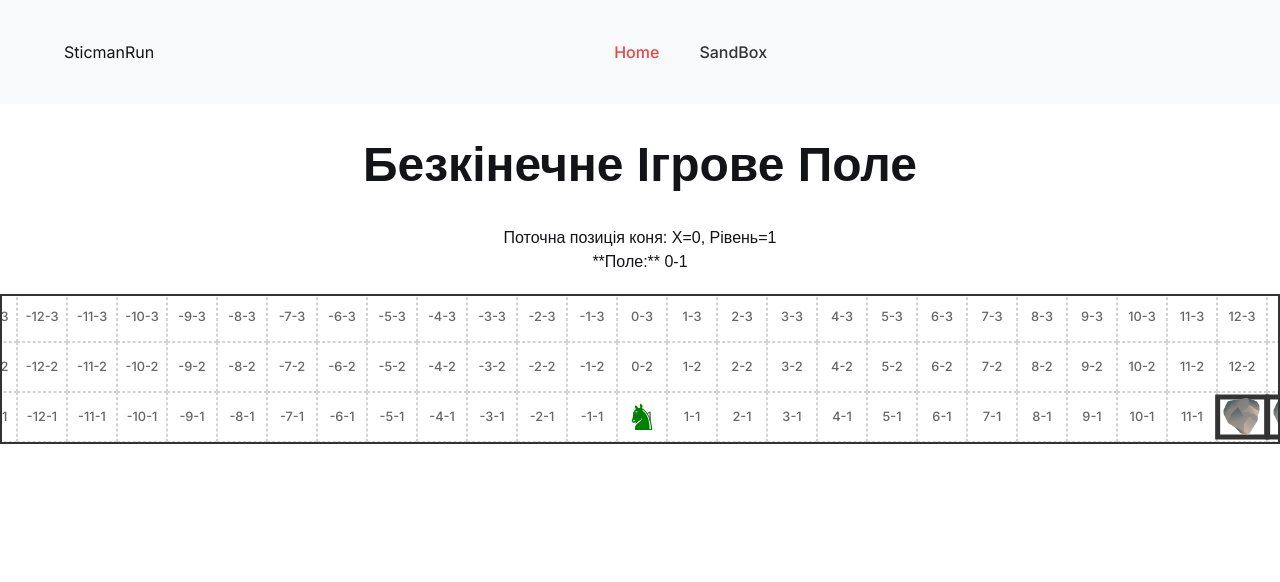
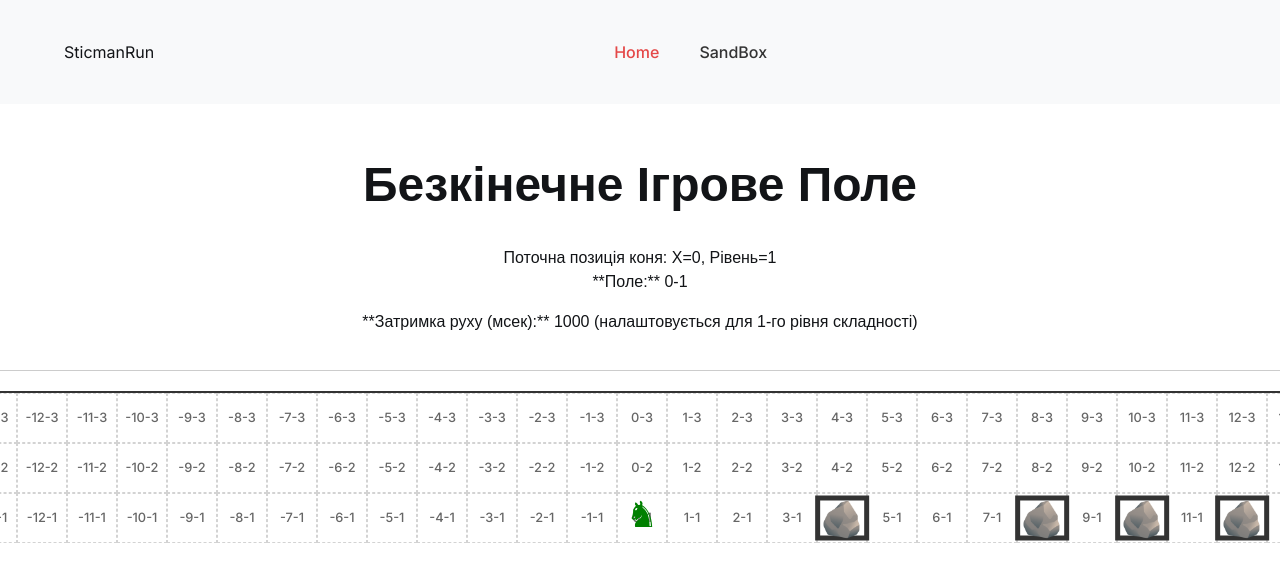
Before and after one commit to blackkat02/sticmanRun, a React (Vite) app: page / in a window 1280 px wide. Shown: the top 582 px of the page. Built offline with nearby package versions, Linux system fonts and the light colour scheme; a web font is replaced by a local one.

Commit message:
Fix: Improve game board positioning

```diff
--- a/package.json
+++ b/package.json
@@ -12,6 +12,7 @@
     "format": "prettier --write ."
   },
   "dependencies": {
+    "@react-spring/web": "^10.0.1",
     "@reduxjs/toolkit": "^2.8.2",
     "axios": "^1.9.0",
     "clsx": "^2.1.1",
--- a/src/components/Cell/Cell.jsx
+++ b/src/components/Cell/Cell.jsx
@@ -15,11 +15,10 @@ export const Cell = ({ x, y, level, children }) => {
     cursor: 'default',
     backgroundColor: 'white',
     position: 'relative',
-    // IMPORTANT: REMOVE transform: 'scaleY(-1)' from here.
-    // Text will now appear correctly without flipping, as the grid itself is not flipped.
+    // !!! ПЕРЕКОНАЙСЯ, ЩО ЦЬОГО РЯДКА ТУТ НЕМАЄ: !!!
+    // transform: 'scaleY(-1)',
   };
 
-  // Display coordinates as X-Level (1-indexed level)
   const displayCoord = `${x}-${level + 1}`;
 
   return (
--- a/src/components/GameBoard/GameBoard.jsx
+++ b/src/components/GameBoard/GameBoard.jsx
@@ -1,95 +1,95 @@
 // GameBoard.jsx
 import React, { useRef, useEffect, useState } from 'react';
+import { useSpring, animated } from '@react-spring/web';
 import { Cell } from '../Cell/Cell.jsx';
 import Sticman from '../Sticman/Sticman.jsx';
 import Stone from '../Stone/Stone.jsx';
 
 export const GameBoard = ({ playerPosition }) => {
-  const cellSize = 50; // Cell size in pixels
-  const numberOfLevels = 3; // Number of vertical levels
+  const cellSize = 50;
+  const numberOfLevels = 3;
 
-  const boardContainerRef = useRef(null); // Ref for the outer container (visible viewport)
-  const gridRef = useRef(null); // Ref for the inner grid container (the one that moves)
-  const [containerWidth, setContainerWidth] = useState(0); // State for the container's width
+  const gameBoardRef = useRef(null);
+  const [parentContainerWidth, setParentContainerWidth] = useState(0);
 
-  // Effect to update container width on mount and window resize
   useEffect(() => {
-    const updateContainerWidth = () => {
-      if (boardContainerRef.current) {
-        setContainerWidth(boardContainerRef.current.offsetWidth);
+    const updateParentContainerWidth = () => {
+      if (gameBoardRef.current && gameBoardRef.current.parentElement) {
+        setParentContainerWidth(gameBoardRef.current.parentElement.offsetWidth);
+      } else {
+        setParentContainerWidth(window.innerWidth);
       }
     };
 
-    updateContainerWidth(); // Call on initial render
-    window.addEventListener('resize', updateContainerWidth); // Add resize listener
+    updateParentContainerWidth();
+    window.addEventListener('resize', updateParentContainerWidth);
 
     return () => {
-      window.removeEventListener('resize', updateContainerWidth); // Cleanup listener
+      window.removeEventListener('resize', updateParentContainerWidth);
     };
   }, []);
 
-  // Calculate the number of cells to render horizontally based on container width and a buffer
-  const bufferCells = 10; // Buffer cells on each side (total buffer 20)
-  const cellsToRenderHorizontally = Math.ceil(containerWidth / cellSize) + (bufferCells * 2);
+  const bufferCells = 20; // Збільшимо буфер ще більше для надійності
 
-  // Effect to apply the scroll transformation to the grid
-  useEffect(() => {
-    if (gridRef.current && containerWidth > 0) {
-      // Calculate the pixel position of the player's logical X coordinate
-      const playerLogicalPixelX = playerPosition.x * cellSize;
+  // Логічний діапазон X-координат, який ми рендеримо.
+  // renderStartX - це мінімальна X-координата, яка буде відображена.
+  // renderEndX - це максимальна X-координата, яка буде відображена.
+  // Це гарантує, що ми завжди рендеримо достатньо клітинок навколо гравця,
+  // включаючи від'ємні координати.
+  const renderStartX = playerPosition.x - Math.floor(parentContainerWidth / (2 * cellSize)) - bufferCells;
+  const renderEndX = playerPosition.x + Math.ceil(parentContainerWidth / (2 * cellSize)) + bufferCells;
+  const totalRenderableCells = renderEndX - renderStartX;
 
-      // Calculate the horizontal scroll position needed to center the player.
-      const playerPixelOffsetInGrid = (playerPosition.x - renderStartX) * cellSize;
+  // !!! КЛЮЧОВЕ ВИПРАВЛЕННЯ: targetTranslateX має утримувати коня в центрі !!!
+  // Це означає, що коли гравець знаходиться на playerPosition.x,
+  // клітинка playerPosition.x має бути по центру батьківського контейнера.
+  // Розглянемо:
+  // (parentContainerWidth / 2) - (cellSize / 2) -> це піксельна позиція центру екрану.
+  // (playerPosition.x - renderStartX) * cellSize -> це піксельна позиція коня ВІДНОСНО початку рендереного гриду.
+  // Щоб перемістити ГРІД так, щоб кінь був по центру екрану, ми беремо центр екрану
+  // і ВІДНІМАЄМО поточну піксельну позицію коня ВІДНОСНО renderStartX.
+  const targetTranslateX = (parentContainerWidth / 2) - (cellSize / 2) - ((playerPosition.x - renderStartX) * cellSize);
 
-      // translateXValue: Value of the offset for gridRef to center the knight.
-      const translateXValue = (containerWidth / 2) - playerPixelOffsetInGrid - (cellSize / 2);
+  const gameBoardSpringProps = useSpring({
+    x: targetTranslateX,
+    config: {
+      tension: 180,
+      friction: 25,
+      mass: 1
+    },
+    immediate: playerPosition.x === 0,
+  });
 
-      // !!! IMPORTANT: NO scaleY(-1) here. Grid will NOT be flipped. !!!
-      gridRef.current.style.transform = `translateX(${translateXValue}px)`;
-    }
-  }, [playerPosition.x, cellSize, containerWidth, cellsToRenderHorizontally]);
-
-  // Styles for the outer game board container (the visible viewport)
-  const boardContainerStyle = {
+  const animatedGameBoardContainerStyle = {
     height: `${numberOfLevels * cellSize}px`,
-    overflow: 'hidden',
-    position: 'relative',
-    width: '100%',
+    position: 'absolute',
+    left: '0px',
+    top: '0px',
+    width: `${totalRenderableCells * cellSize}px`,
     border: '2px solid #333',
-    margin: '20px auto',
     backgroundColor: '#e0f7fa',
   };
 
-  // Styles for the inner grid container (the one that moves)
   const gridStyle = {
     display: 'grid',
-    gridTemplateColumns: `repeat(${cellsToRenderHorizontally}, ${cellSize}px)`,
+    gridTemplateColumns: `repeat(${totalRenderableCells}, ${cellSize}px)`,
     gridTemplateRows: `repeat(${numberOfLevels}, ${cellSize}px)`,
     gap: '0px',
-    position: 'absolute',
+    position: 'relative',
     left: '0px',
-    // !!! IMPORTANT: Position from the bottom to make level 0 appear at the bottom !!!
     bottom: '0px',
-    width: `${cellsToRenderHorizontally * cellSize}px`,
-    transformOrigin: 'center center',
+    width: '100%',
+    transformOrigin: 'top left',
     zIndex: 1,
   };
 
   const cells = [];
-  const renderStartX = playerPosition.x - Math.floor(cellsToRenderHorizontally / 2);
-  const renderEndX = renderStartX + cellsToRenderHorizontally;
-
-  // !!! IMPORTANT: Loop levels in reverse order to render from top to bottom (visually) !!!
-  // This makes level 0 appear at the bottom when positioned with 'bottom' CSS property.
   for (let level = numberOfLevels - 1; level >= 0; level--) {
     for (let x = renderStartX; x < renderEndX; x++) {
       let cellContent = null;
-      // Logic for random stone rendering
-      // Stones appear only on level 0 (first floor) with a 30% chance.
-      // Prevent stone on initial safe fields (x <= 3)
       if (level === 0 && x <= 3) {
-        // Do nothing, no stone on initial safe fields
-      } else if (level === 0 && Math.random() < 0.3) { // 30% chance for other level 0 cells
+        // Do nothing
+      } else if (level === 0 && Math.random() < 0.3) {
         cellContent = <Stone cellSize={cellSize} />;
       }
 
@@ -101,32 +101,33 @@ export const GameBoard = ({ playerPosition }) => {
           alignItems: 'center',
           width: `${cellSize}px`,
           height: `${cellSize}px`,
-          // !!! IMPORTANT: NO transform: 'scaleY(-1)' here. Cells will not be flipped. !!!
+          gridColumnStart: (x - renderStartX) + 1,
+          gridRowStart: (numberOfLevels - level),
         }}>
           <Cell
             x={x}
             level={level}
           >
-            {cellContent} {/* Render stone if it exists */}
+            {cellContent}
           </Cell>
         </div>
       );
     }
   }
 
-  // Calculate Sticman's position relative to the *moving grid*.
-  const sticmanRenderedX = playerPosition.x - renderStartX;
-  const sticmanLeftPx = sticmanRenderedX * cellSize;
-  // !!! IMPORTANT: Calculate Sticman's Y position relative to the bottom of the *unflipped* grid. !!!
-  // level 0 is at bottom: 0px, level 1 at bottom: 50px, etc.
+  // Позиція Sticman всередині РЕНДЕРЕНОГО гриду.
+  // Він має бути на своїй клітинці відносно renderStartX.
+  const sticmanLeftPx = (playerPosition.x - renderStartX) * cellSize;
   const sticmanBottomPx = playerPosition.level * cellSize;
 
   return (
-    <div ref={boardContainerRef} style={boardContainerStyle}>
-      {/* Inner div with ref, to which we apply the transform */}
-      <div ref={gridRef} style={gridStyle}>
-        {cells}
-        {/* Sticman is now rendered directly inside the moving grid, positioned absolutely */}
+    <animated.div
+        ref={gameBoardRef}
+        style={{ ...animatedGameBoardContainerStyle, x: gameBoardSpringProps.x }}
+    >
+        <div style={gridStyle}>
+            {cells}
+        </div>
         <Sticman
           style={{
             position: 'absolute',
@@ -138,14 +139,12 @@ export const GameBoard = ({ playerPosition }) => {
             display: 'flex',
             justifyContent: 'center',
             alignItems: 'center',
-            // !!! IMPORTANT: NO transform: 'scaleY(-1)' here. Sticman will not be flipped by its container. !!!
           }}
           positionX={playerPosition.x}
           positionY={playerPosition.level}
           level={playerPosition.level}
           cellSize={cellSize}
         />
-      </div>
-    </div>
+    </animated.div>
   );
 };
--- a/src/components/Sticman/Sticman.jsx
+++ b/src/components/Sticman/Sticman.jsx
@@ -1,13 +1,20 @@
 // Sticman.jsx
 import React from 'react';
+// import { useSpring, animated } from '@react-spring/web'; // Можемо прибрати animated, якщо немає анімацій
+// Якщо немає анімацій, використовуємо просто div
+import { animated } from '@react-spring/web'; // Залишаємо, якщо будемо додавати стрибки/падіння
+
 import styles from './Sticman.module.css';
 
 const Sticman = ({ positionX, positionY, level, cellSize, style }) => {
   const chessKnightSymbol = '♞';
 
-  // Стилі для контейнера Sticman.
-  // Цей контейнер НЕ перевертається. Він позиціонується GameBoard.
-  const sticmanCalculatedStyle = {
+  // !!! ВАЖЛИВО: Більше НЕ ВИКОРИСТОВУЄМО useSpring для left/bottom !!!
+  // Позиція вже жорстко розраховується та передається через 'style' пропс.
+  // Якщо будуть стрибки/падіння, тоді тут з'явиться useSpring для 'bottom'.
+  // Наразі, це просто статичний компонент, який отримує координати.
+
+  const sticmanBaseStyle = {
     position: 'absolute',
     zIndex: 5,
     width: `${cellSize}px`,
@@ -17,24 +24,17 @@ const Sticman = ({ positionX, positionY, level, cellSize, style }) => {
     alignItems: 'center',
   };
 
-  // Стиль для самого символу коня.
-  // !!! ОСЬ ТУТ КІНЬ ПЕРЕВЕРТАЄТЬСЯ !!!
-  const knightSymbolStyle = {
-    // transform: 'scaleY(-1)' - це CSS-властивість, яка перевертає елемент по вертикалі.
-    // Значення '-1' означає інверсію по осі Y.
-    // transform: 'scaleY(-1)',
-  };
+  const knightSymbolStyle = {};
 
   return (
-    <div className={styles.sticmanKnight} style={{ ...sticmanCalculatedStyle, ...style }}>
-      {/* Символ коня обгорнутий у <span>, до якого застосовується knightSymbolStyle */}
-      <span style={knightSymbolStyle}>
+    // Використовуємо звичайний div, якщо немає анімації, або animated.div, якщо плануємо
+    <div
+      className={styles.sticmanKnight}
+      style={{ ...sticmanBaseStyle, ...style }} // Просто застосовуємо стилі, передані з GameBoard
+    >
+      <span>
         {chessKnightSymbol}
       </span>
-      {/* Можна додати для дебагу поточні координати, якщо хочеш */}
-      {/* <span style={{fontSize: '10px', position: 'absolute', bottom: '0'}}>
-        ({positionX},{level})
-      </span> */}
     </div>
   );
 };
--- a/src/components/Stone/Stone.jsx
+++ b/src/components/Stone/Stone.jsx
@@ -5,18 +5,16 @@ const Stone = ({ cellSize }) => {
   const stoneSymbol = '🪨'; // Символ каменю (можна замінити на SVG або інше)
 
   const stoneStyle = {
-    // Стилі для позиціонування каменю всередині клітинки
-    position: 'absolute', // Абсолютне позиціонування всередині батьківської клітинки
-    top: '50%', // Центруємо по вертикалі
-    left: '50%', // Центруємо по горизонталі
-    transform: 'translate(-50%, -50%) scaleY(-1)', // Зміщуємо на -50% для точного центрування
-                                                 // scaleY(-1) для перевертання символу назад,
-                                                 // оскільки батьківська клітинка перевернута.
-    fontSize: `${cellSize * 0.7}px`, // Розмір символу відносно розміру клітинки
+    position: 'absolute',
+    top: '50%',
+    left: '50%',
+    // !!! ВИДАЛЯЄМО scaleY(-1) - воно більше не потрібне, оскільки батьківський елемент не перевернутий !!!
+    transform: 'translate(-50%, -50%)', // Залишаємо тільки центрування
+    fontSize: `${cellSize * 0.7}px`,
     lineHeight: 1,
-    zIndex: 1, // Переконаємось, що камінь знаходиться над текстом клітинки, але під гравцем
-    color: '#616161', // Колір каменю
-    userSelect: 'none', // Забороняємо виділення тексту
+    zIndex: 1,
+    color: '#616161',
+    userSelect: 'none',
     border: '5px solid #333',
   };
 
--- a/src/pages/HomePage/HomePage.jsx
+++ b/src/pages/HomePage/HomePage.jsx
@@ -1,57 +1,74 @@
-// HomePage.jsx
-import React, { useState, useEffect } from 'react'; // Import useState and useEffect
-import { GameBoard } from '../../components/GameBoard/GameBoard.jsx'; // Ensure path is correct and .jsx extension
+// HomePage.jsx (СКОРИГОВАНА ВЕРСІЯ)
+import React, { useState, useEffect, useRef } from 'react';
+import { GameBoard } from '../../components/GameBoard/GameBoard.jsx';
 
 const HomePage = () => {
-  // State for player position: { x: horizontal coordinate, level: vertical level }
-  // Start at level 0, which will be displayed as level 1 (first floor)
   const [playerPosition, setPlayerPosition] = useState({ x: 0, level: 0 });
+  const [movementCooldown, setMovementCooldown] = useState(1000);
+  const lastMoveTimeRef = useRef(0);
 
-  // Effect for adding and removing keyboard event listener
   useEffect(() => {
     const handleKeyDown = (event) => {
+      const currentTime = Date.now();
+      if (currentTime - lastMoveTimeRef.current < movementCooldown) {
+        return;
+      }
       setPlayerPosition(prevPosition => {
         let newX = prevPosition.x;
-        // Movement logic: 'KeyD' for forward (right), 'KeyA' for backward (left)
+        let moved = false;
         if (event.code === 'KeyD') {
           newX = prevPosition.x + 1;
+          moved = true;
         } else if (event.code === 'KeyA') {
           newX = prevPosition.x - 1;
+          moved = true;
         }
-
-        if (newX !== prevPosition.x) {
-          // First log: now also shows 1-indexed level for consistency
+        if (moved) {
+          lastMoveTimeRef.current = currentTime;
           console.log(`Гравець переміщено на: X=${newX}, Рівень=${prevPosition.level + 1}`);
-          // Second log: shows cell name in X-Level format (1-indexed level)
           console.log(`Клітинка: ${newX}-${prevPosition.level + 1}`);
           return { ...prevPosition, x: newX };
         }
         return prevPosition;
       });
     };
-
     window.addEventListener('keydown', handleKeyDown);
-
     return () => {
       window.removeEventListener('keydown', handleKeyDown);
     };
-  }, []);
+  }, [movementCooldown]);
 
-  // Calculate the current cell name for display (1-indexed level)
   const currentCellName = `${playerPosition.x}-${playerPosition.level + 1}`;
 
   return (
-    <div style={{ fontFamily: 'Arial, sans-serif', textAlign: 'center' }}>
+    // !!! НОВИЙ ГОЛОВНИЙ КОНТЕЙНЕР - ТЕПЕР ВІН position: 'relative' !!!
+    // Його висота може бути 100vh, щоб вміст займав весь екран.
+    // overflow: hidden, щоб приховати прокрутку за межами вікна.
+    <div style={{ fontFamily: 'Arial, sans-serif', textAlign: 'center', position: 'relative', width: '100vw', height: '100vh', overflow: 'hidden' }}>
+
+      {/* Контейнер для тексту - він залишається в поточному потоці */}
+      {/* Ми можемо дати йому фіксовану висоту або просто дозволити йому займати місце, яке потрібно */}
+      <div style={{ padding: '20px 0', borderBottom: '1px solid #ccc', marginBottom: '20px' }}> {/* Додав стилі для кращого візуального розділення */}
         <h1>Безкінечне Ігрове Поле</h1>
         <p>
-        {/* Display player's level as 1-indexed for consistency */}
           Поточна позиція коня: X={playerPosition.x}, Рівень={playerPosition.level + 1}
           <br />
           **Поле:** {currentCellName}
         </p>
+        <p>
+          **Затримка руху (мсек):** {movementCooldown} (налаштовується для 1-го рівня складності)
+        </p>
+      </div>
+
+      {/* !!! КОНТЕЙНЕР ДЛЯ GAMEBOARD - ТЕПЕР ВІН НЕ position: absolute !!! */}
+      {/* Він є дочірнім елементом головного relative контейнера. */}
+      {/* Його позиція буде автоматично після текстового блоку. */}
+      {/* Ми задамо йому ширину 100% і решту висоти, яка залишилася. */}
+      <div style={{ position: 'relative', width: '100%', height: `calc(100vh - ${200}px)` /* Приблизна висота заголовка та параграфів, налаштуй */, overflow: 'hidden' }}>
         <GameBoard
           playerPosition={playerPosition}
         />
+      </div>
     </div>
   );
 };
```
Also changed, not shown: src/components/ChessBoardView/ChessBoardView.jsx (+28 -123 lines), 1 other file (tests, documents, lock files or other folders). Lines whose indentation alone changed are shown as unchanged.
